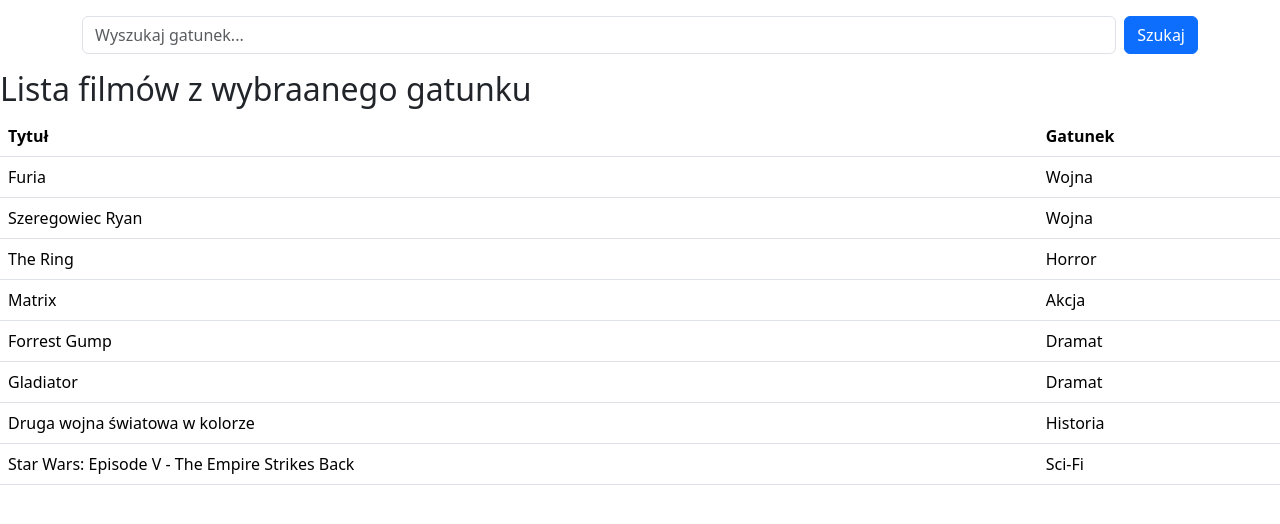
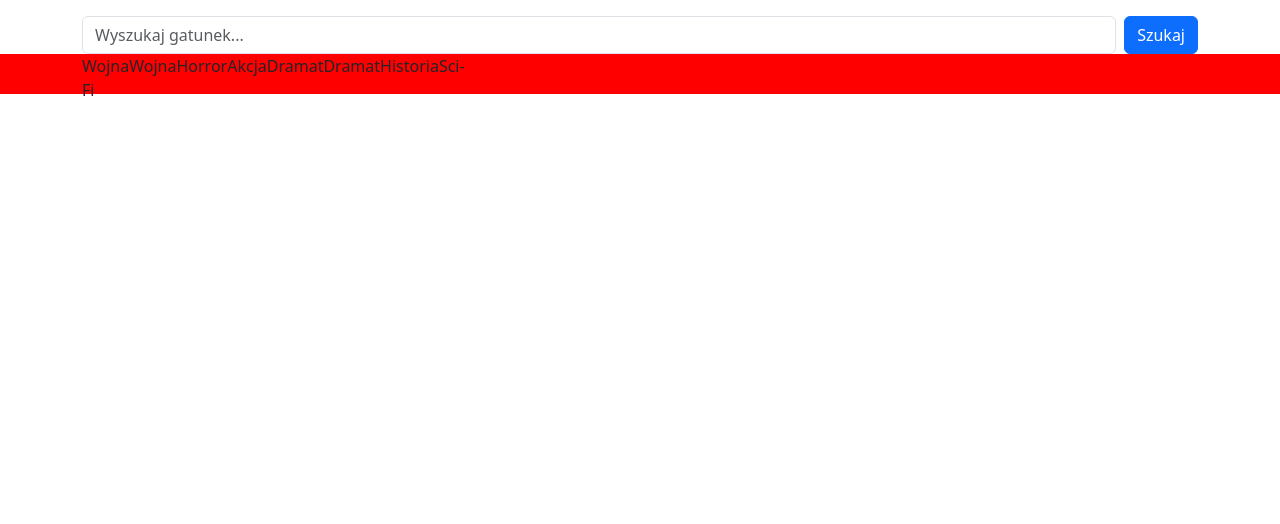
Before and after one commit to FilipTaf/movie-roulette, a React (Create React App) app: page / in a window 1280 px wide. Shown: the top 524 px of the page. Built offline with nearby package versions, Linux system fonts and the light colour scheme.

Commit message:
History test

```diff
--- a/src/App.js
+++ b/src/App.js
@@ -1,14 +1,10 @@
 import "./App.css";
 import History from "./views/history";
-import Search from "./views/search";
-import General from "./views/use";
-import MovieList from "./views/array";
 
 function App() {
   return (
     <div>
-      <General />
-      <MovieList />
+      <History />
     </div>
   );
 }
--- a/src/views/array.js
+++ b/src/components/array.js
@@ -1,5 +1,5 @@
 import React from "react";
-import Table from "react-bootstrap/Table";
+import { Container, Row, Col } from "react-bootstrap";
 
 const MovieList = () => {
   const movies = [
@@ -16,26 +16,29 @@
     },
   ];
   return (
-    <div className="block mt-3">
-      <h2>Lista filmów z wybraanego gatunku</h2>
-      <Table>
-        <thead>
-          <tr>
-            <th>Tytuł</th>
-            <th>Gatunek</th>
-          </tr>
-        </thead>
-        <tbody>
-          {movies.map((movie) => (
-            <tr key={movie.id}>
-              <td>{movie.title}</td>
-              <td>{movie.genre}</td>
-            </tr>
-          ))}
-        </tbody>
-      </Table>
+    <div className="block" style={{ backgroundColor: "red", height: "40px" }}>
+      <Container>
+        <Row>
+          <Col xs={2}>{movies.map((movie) => (movie.title, movie.genre))}</Col>
+        </Row>
+      </Container>
     </div>
   );
 };
 
 export default MovieList;
+
+/*
+<Container>
+      <Row>
+        <Col xs={2}>
+          <div
+            className="block"
+            style={{ backgroundColor: "red", height: "40px" }}
+          >
+
+          </div>
+        </Col>
+      </Row>
+    </Container>
+    */
--- a/src/views/history.js
+++ b/src/views/history.js
@@ -1,9 +1,12 @@
 import React from "react";
+import General from "../components/use";
+import MovieList from "../components/array";
 
 const History = () => {
   return (
     <div>
-      <h1>Historia wylosowanych filmów</h1>
+      <General />
+      <MovieList />
     </div>
   );
 };
```
Also changed, not shown: src/components/search.js (renamed from src/views/search.js), src/components/use.js (renamed from src/views/use.js).
